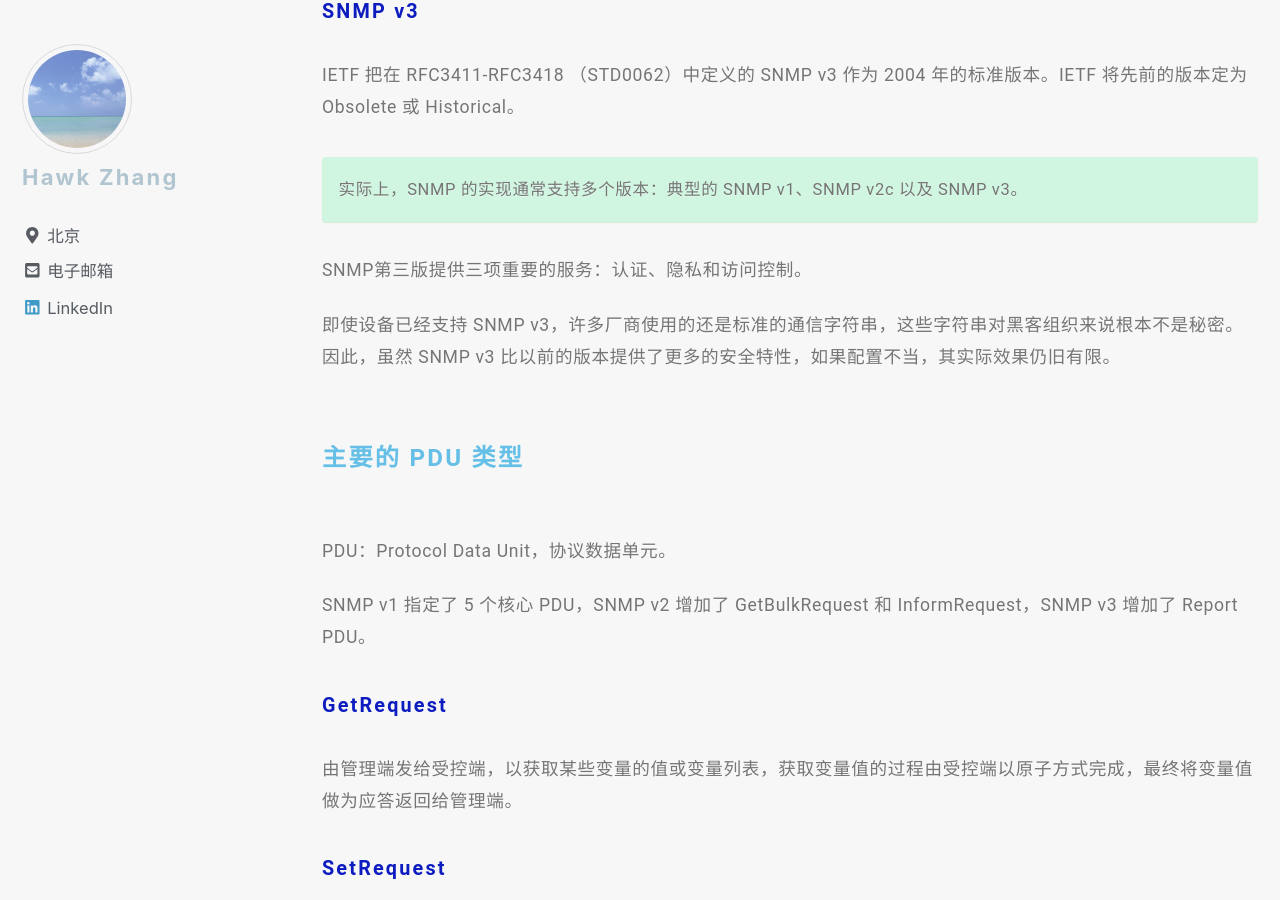
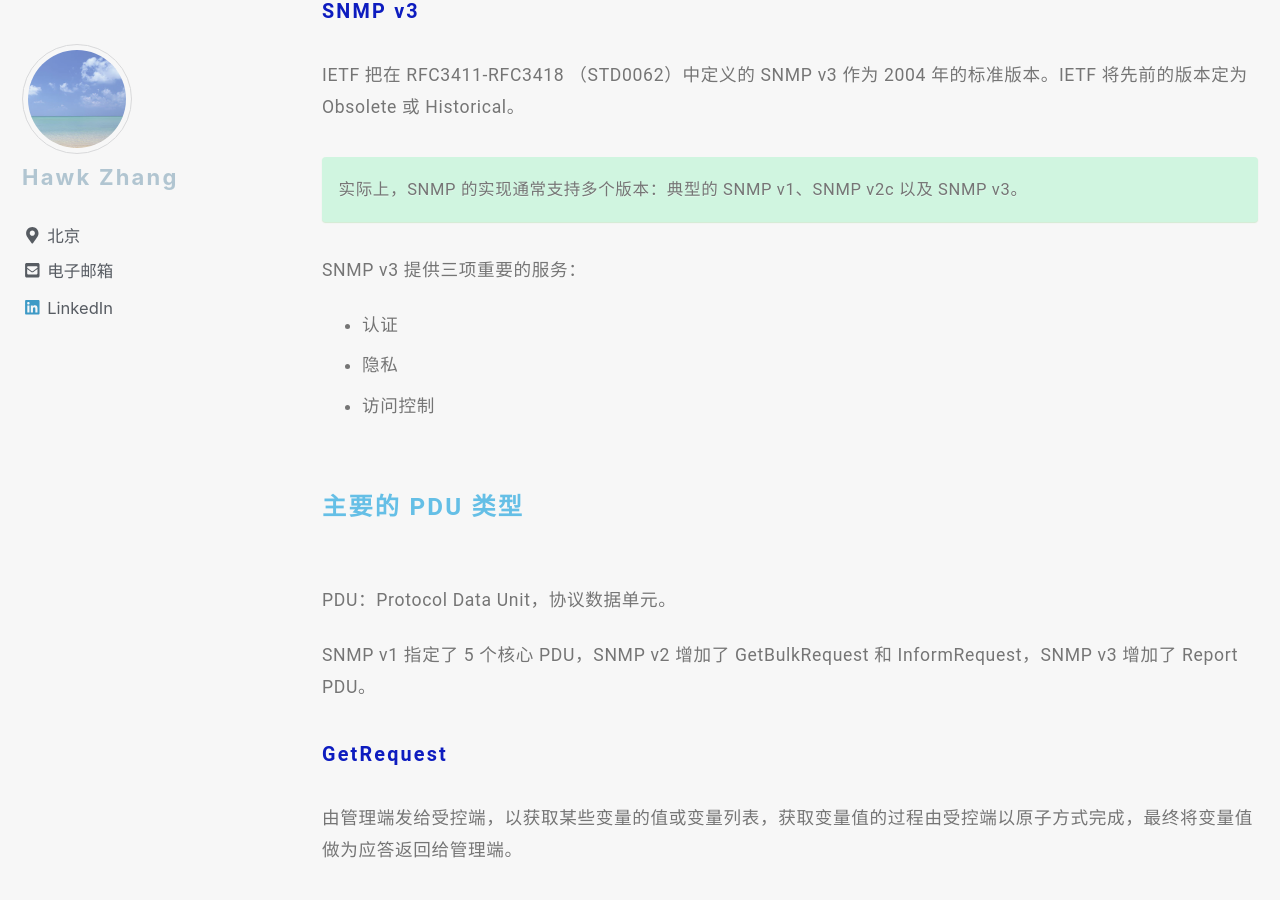
Before and after one commit to narru888/linotes_note, a Jekyll site: the page built from _posts/monitor/zabbix/2018-01-02-monitor.snmp.md, in a window 1280 px wide and 900 px high, scrolled down 4839 px. Built offline with Jekyll 4.4.1, drawn with Linux system fonts in a browser that asks for light colours; nearby versions of some CDN libraries; a script that is not in the unit is left out; some of the changed text lies outside the part shown.

Commit message:
update on 2018-10-20 18:24:01 CST

```diff
--- a/_posts/monitor/zabbix/2018-01-02-monitor.snmp.md
+++ b/_posts/monitor/zabbix/2018-01-02-monitor.snmp.md
@@ -147,9 +147,13 @@ IETF 把在 RFC3411-RFC3418 （STD0062）中定义的 SNMP v3 作为 2004 年的
 实际上，SNMP 的实现通常支持多个版本：典型的 SNMP v1、SNMP v2c 以及 SNMP v3。
 {: .notice--success}
 
-SNMP第三版提供三项重要的服务：认证、隐私和访问控制。
+SNMP v3 提供三项重要的服务：
 
-即使设备已经支持 SNMP v3，许多厂商使用的还是标准的通信字符串，这些字符串对黑客组织来说根本不是秘密。因此，虽然 SNMP v3 比以前的版本提供了更多的安全特性，如果配置不当，其实际效果仍旧有限。
+* 认证
+* 隐私
+* 访问控制
+
+
 
 
 
```
Also changed, not shown: other parts of _posts/monitor/zabbix/2018-01-02-monitor.snmp.md (+1 -1 lines).
